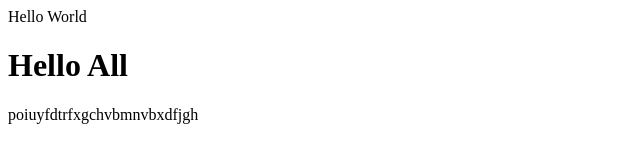
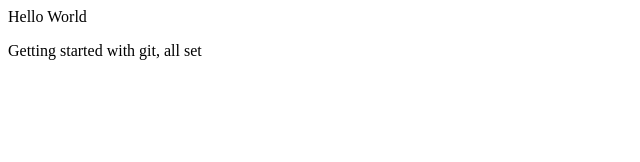
Before and after one commit to shanchate4-cell/demo, a plain HTML site: page index.html in a window 1280 px wide. Shown: the whole page, without its empty margins (0-640 px from the left). Drawn offline with Linux system fonts and the light colour scheme.

Commit message:
all set to go

```diff
--- a/index.html
+++ b/index.html
@@ -1,5 +1,2 @@
 <p>Hello World</p>
-
-<h1>Hello All</h1>
-
-<p>poiuyfdtrfxgchvbmnvbxdfjgh</p>
+<p>Getting started with git, all set</p>
```
